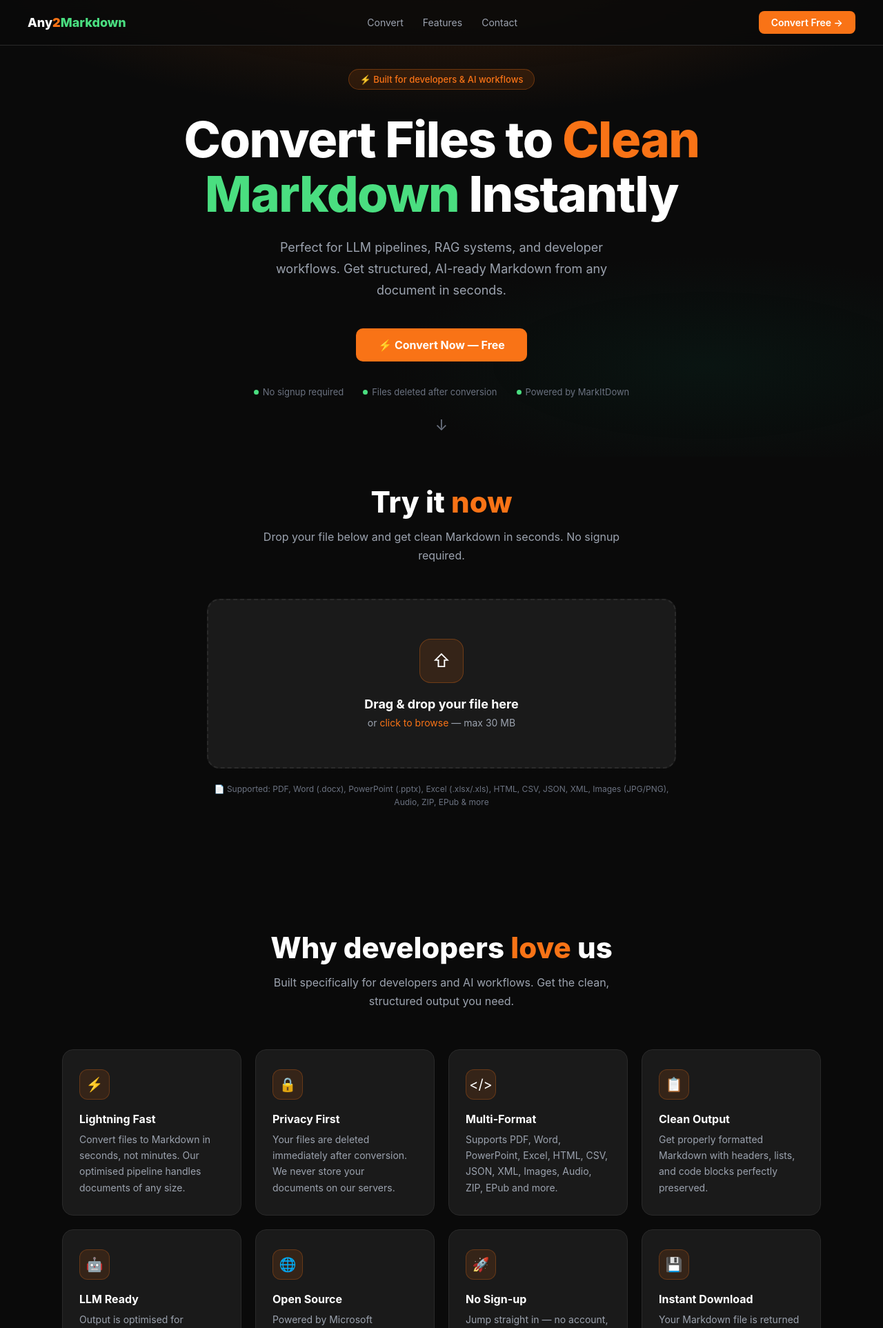
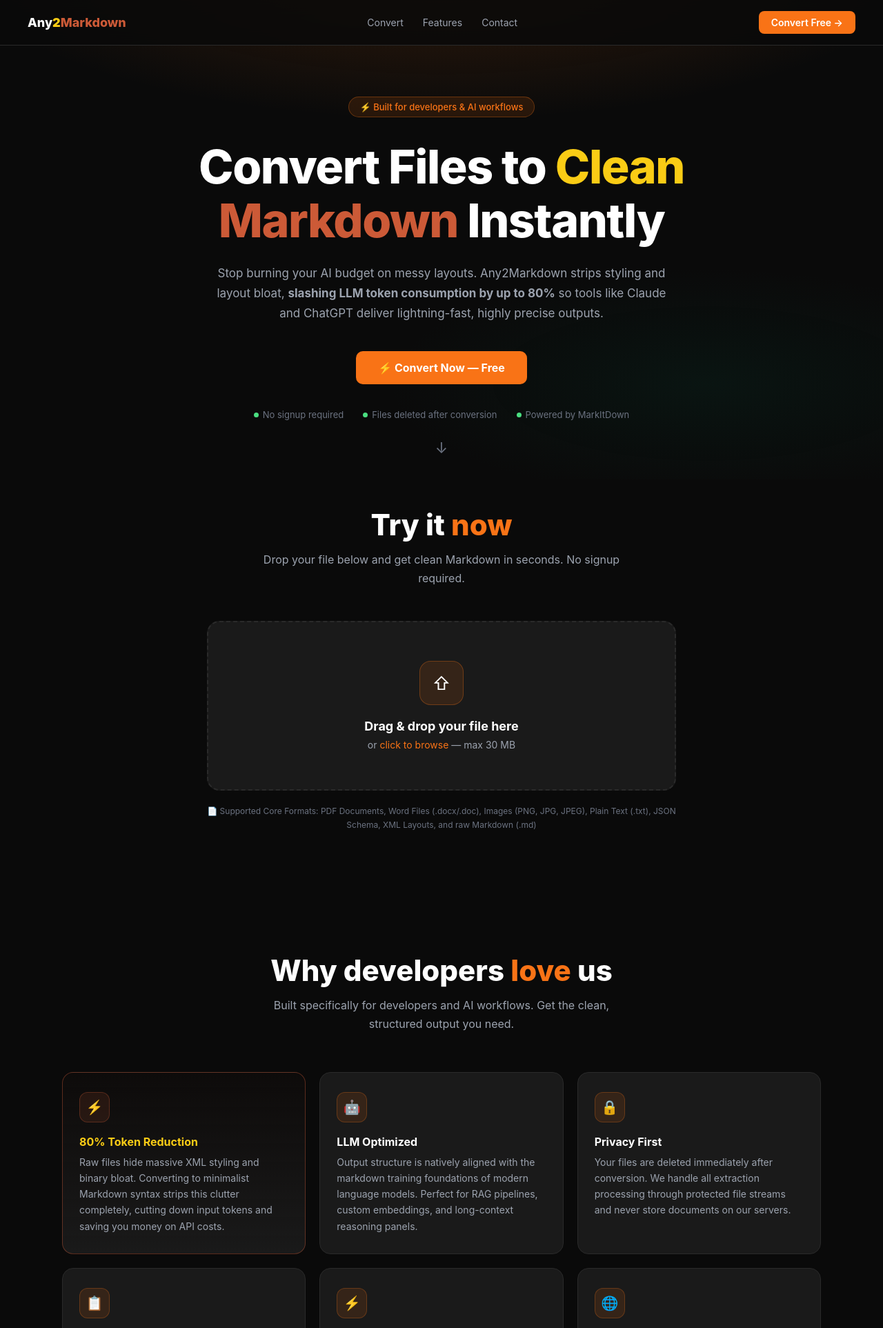
Before and after one commit to kaushikvm/any2markdown, a Flask app: page / in a window 1280 px wide. Shown: the top 1925 px of the page at 69% size. Run offline with Flask 3, Linux system fonts and the light colour scheme; some libraries are stand-ins or nearby versions.

Commit message:
Update index.html

```diff
--- a/templates/index.html
+++ b/templates/index.html
@@ -15,6 +15,8 @@
             --border: #2a2a2a;
             --orange: #f97316;
             --orange-light: #fb923c;
+            --claude-orange: #cc5a37;
+            --yellow: #facc15;
             --green: #4ade80;
             --red: #ef4444;
             --red-light: #f87171;
@@ -46,7 +48,8 @@
             backdrop-filter: blur(12px);
             border-bottom: 1px solid var(--border);
         }
-        .nav-logo { font-size: 18px; font-weight: 700; color: var(--text); }
+        .nav-logo-link { text-decoration: none; display: inline-block; }
+        .nav-logo { font-size: 18px; font-weight: 700; }
         .nav-links { display: flex; gap: 28px; }
         .nav-links a { color: var(--text-muted); text-decoration: none; font-size: 14px; transition: color .2s; }
         .nav-links a:hover { color: var(--text); }
@@ -63,7 +66,7 @@
             min-height: auto;
             display: flex; flex-direction: column; align-items: center;
             justify-content: center; text-align: center;
-            padding: 100px 24px 40px;
+            padding: 140px 24px 40px;
             background: radial-gradient(ellipse 80% 50% at 50% -10%, rgba(249,115,22,0.18) 0%, transparent 70%),
                         radial-gradient(ellipse 60% 40% at 80% 80%, rgba(6,78,59,0.15) 0%, transparent 60%),
                         var(--bg);
@@ -75,13 +78,13 @@
             padding: 6px 16px; border-radius: 100px; margin-bottom: 32px;
         }
         .hero h1 {
-            font-size: clamp(40px, 6vw, 72px); font-weight: 800;
-            line-height: 1.1; letter-spacing: -1.5px;
-            margin-bottom: 24px; max-width: 820px;
+            font-size: clamp(40px, 5.5vw, 68px); font-weight: 800;
+            line-height: 1.15; letter-spacing: -1.5px;
+            margin-bottom: 24px; max-width: 900px;
         }
-        .hero h1 .accent-orange { color: var(--orange); }
-        .hero h1 .accent-green { color: var(--green); }
-        .hero-sub { font-size: 18px; color: var(--text-muted); max-width: 560px; line-height: 1.7; margin-bottom: 40px; }
+        .hero h1 .accent-orange { color: var(--claude-orange); }
+        .hero h1 .accent-yellow { color: var(--yellow); }
+        .hero-sub { font-size: 17px; color: var(--text-muted); max-width: 680px; line-height: 1.7; margin-bottom: 40px; }
         .hero-cta {
             display: inline-flex; align-items: center; gap: 8px;
             background: var(--orange); color: #fff; font-size: 16px; font-weight: 700;
@@ -112,7 +115,7 @@
             margin-bottom: 10px; display: flex; align-items: center; gap: 8px;
         }
 
-        /* ---- DROP ZONE (empty state) ---- */
+        /* ---- DROP ZONE ---- */
         .upload-card {
             width: 100%; max-width: 680px;
             background: var(--card); border: 2px dashed var(--border);
@@ -189,7 +192,6 @@
             display: flex; gap: 12px;
         }
 
-        /* Convert button (in panel) */
         .btn-convert {
             flex: 1; background: var(--orange); color: #fff;
             border: none; padding: 13px 20px; border-radius: 10px;
@@ -199,7 +201,6 @@
         }
         .btn-convert:hover { background: var(--orange-light); transform: translateY(-2px); }
 
-        /* Cancel / change button */
         .btn-cancel {
             background: transparent; color: var(--text-muted);
             border: 1.5px solid var(--border); padding: 13px 20px;
@@ -212,19 +213,14 @@
             background: rgba(239,68,68,0.07);
         }
 
-        /* Change file button (small, below panel) */
-        .change-file-hint {
-            margin-top: 12px; font-size: 13px; color: var(--text-dim);
-        }
+        .change-file-hint { margin-top: 12px; font-size: 13px; color: var(--text-dim); }
         .change-file-hint button {
             background: none; border: none; color: var(--orange);
-            font-size: 13px; cursor: pointer; text-decoration: underline;
-            padding: 0;
+            font-size: 13px; cursor: pointer; text-decoration: underline; padding: 0;
         }
 
         .formats-info { margin-top: 20px; font-size: 12px; color: var(--text-dim); max-width: 680px; line-height: 1.6; }
 
-        /* Loading spinner */
         .spinner {
             display: none; width: 18px; height: 18px;
             border: 2.5px solid rgba(255,255,255,0.3); border-top-color: #fff;
@@ -237,7 +233,7 @@
         .features-section h2 { font-size: clamp(28px, 4vw, 42px); font-weight: 800; margin-bottom: 12px; }
         .features-section h2 .accent { color: var(--orange); }
         .features-sub { color: var(--text-muted); font-size: 16px; max-width: 520px; margin: 0 auto 56px; line-height: 1.7; }
-        .features-grid { display: grid; grid-template-columns: repeat(auto-fit, minmax(240px, 1fr)); gap: 20px; max-width: 1100px; margin: 0 auto; }
+        .features-grid { display: grid; grid-template-columns: repeat(auto-fit, minmax(280px, 1fr)); gap: 20px; max-width: 1100px; margin: 0 auto; }
         .feature-card {
             background: var(--card); border: 1px solid var(--border);
             border-radius: 16px; padding: 28px 24px; text-align: left;
@@ -249,6 +245,13 @@
             border: 1px solid rgba(249,115,22,0.25); border-radius: 12px;
             display: flex; align-items: center; justify-content: center;
             font-size: 20px; margin-bottom: 18px;
+        }
+        .feature-card.highlighted-card {
+            border: 1px solid rgba(204,90,55,0.4);
+            background: linear-gradient(180deg, rgba(204,90,55,0.02) 0%, var(--card) 100%);
+        }
+        .feature-card.highlighted-card .feature-icon {
+            background: rgba(204,90,55,0.12); border-color: rgba(204,90,55,0.3);
         }
         .feature-card h3 { font-size: 16px; font-weight: 700; margin-bottom: 8px; }
         .feature-card p { color: var(--text-muted); font-size: 14px; line-height: 1.65; }
@@ -279,7 +282,9 @@
 <body>
 
 <nav>
-    <div class="nav-logo"><span style="color:var(--text);font-weight:800;">Any</span><span style="color:var(--orange);font-weight:900;">2</span><span style="color:var(--green);font-weight:800;">Markdown</span></div>
+    <a href="/" class="nav-logo-link">
+        <div class="nav-logo"><span style="color:#ffffff;font-weight:800;">Any</span><span style="color:var(--yellow);font-weight:900;">2</span><span style="color:var(--claude-orange);font-weight:800;">Markdown</span></div>
+    </a>
     <div class="nav-links">
         <a href="#convert">Convert</a>
         <a href="#features">Features</a>
@@ -290,8 +295,8 @@
 
 <section class="hero">
     <div class="hero-badge">&#9889; Built for developers &amp; AI workflows</div>
-    <h1>Convert Files to <span class="accent-orange">Clean</span><br><span class="accent-green">Markdown</span> Instantly</h1>
-    <p class="hero-sub">Perfect for LLM pipelines, RAG systems, and developer workflows. Get structured, AI-ready Markdown from any document in seconds.</p>
+    <h1>Convert Files to <span class="accent-yellow">Clean</span><br><span class="accent-orange">Markdown</span> Instantly</h1>
+    <p class="hero-sub">Stop burning your AI budget on messy layouts. Any2Markdown strips styling and layout bloat, <strong>slashing LLM token consumption by up to 80%</strong> so tools like Claude and ChatGPT deliver lightning-fast, highly precise outputs.</p>
     <a href="#convert" class="hero-cta">&#9889; Convert Now &mdash; Free</a>
     <div class="hero-perks">
         <span><span class="dot-green"></span> No signup required</span>
@@ -321,7 +326,7 @@
             <div class="upload-icon">&#8679;</div>
             <h3>Drag &amp; drop your file here</h3>
             <p class="browse-hint">or <span>click to browse</span> &mdash; max 30 MB</p>
-            <input type="file" name="file" id="fileInput" accept="*/*">
+            <input type="file" name="file" id="fileInput" accept=".pdf,.doc,.docx,.png,.jpg,.jpeg,.txt,.json,.xml,.md">
         </div>
 
         <div id="file-selected-panel">
@@ -359,28 +364,58 @@
 
     </form>
 
-    <p class="formats-info">&#128196; Supported: PDF, Word (.docx), PowerPoint (.pptx), Excel (.xlsx/.xls), HTML, CSV, JSON, XML, Images (JPG/PNG), Audio, ZIP, EPub &amp; more</p>
+    <p class="formats-info">&#128196; Supported Core Formats: PDF Documents, Word Files (.docx/.doc), Images (PNG, JPG, JPEG), Plain Text (.txt), JSON Schema, XML Layouts, and raw Markdown (.md)</p>
 </section>
 
 <section class="features-section" id="features">
     <h2>Why developers <span class="accent">love</span> us</h2>
     <p class="features-sub">Built specifically for developers and AI workflows. Get the clean, structured output you need.</p>
     <div class="features-grid">
-        <div class="feature-card"><div class="feature-icon">&#9889;</div><h3>Lightning Fast</h3><p>Convert files to Markdown in seconds, not minutes. Our optimised pipeline handles documents of any size.</p></div>
-        <div class="feature-card"><div class="feature-icon">&#128274;</div><h3>Privacy First</h3><p>Your files are deleted immediately after conversion. We never store your documents on our servers.</p></div>
-        <div class="feature-card"><div class="feature-icon">&#60;/&#62;</div><h3>Multi-Format</h3><p>Supports PDF, Word, PowerPoint, Excel, HTML, CSV, JSON, XML, Images, Audio, ZIP, EPub and more.</p></div>
-        <div class="feature-card"><div class="feature-icon">&#128203;</div><h3>Clean Output</h3><p>Get properly formatted Markdown with headers, lists, and code blocks perfectly preserved.</p></div>
-        <div class="feature-card"><div class="feature-icon">&#129302;</div><h3>LLM Ready</h3><p>Output is optimised for language models. Perfect for RAG pipelines, embeddings, and AI workflows.</p></div>
-        <div class="feature-card"><div class="feature-icon">&#127760;</div><h3>Open Source</h3><p>Powered by Microsoft MarkItDown &amp; Flask. Transparent, trustworthy, and built for developers.</p></div>
-        <div class="feature-card"><div class="feature-icon">&#128640;</div><h3>No Sign-up</h3><p>Jump straight in — no account, no credit card, no friction. Just upload and convert instantly.</p></div>
-        <div class="feature-card"><div class="feature-icon">&#128190;</div><h3>Instant Download</h3><p>Your Markdown file is returned immediately as a download. Ready to drop into any pipeline or editor.</p></div>
+        <div class="feature-card highlighted-card">
+            <div class="feature-icon">⚡</div>
+            <h3 style="color:var(--yellow)">80% Token Reduction</h3>
+            <p>Raw files hide massive XML styling and binary bloat. Converting to minimalist Markdown syntax strips this clutter completely, cutting down input tokens and saving you money on API costs.</p>
+        </div>
+        <div class="feature-card">
+            <div class="feature-icon">&#129302;</div>
+            <h3>LLM Optimized</h3>
+            <p>Output structure is natively aligned with the markdown training foundations of modern language models. Perfect for RAG pipelines, custom embeddings, and long-context reasoning panels.</p>
+        </div>
+        <div class="feature-card">
+            <div class="feature-icon">&#128274;</div>
+            <h3>Privacy First</h3>
+            <p>Your files are deleted immediately after conversion. We handle all extraction processing through protected file streams and never store documents on our servers.</p>
+        </div>
+        <div class="feature-card">
+            <div class="feature-icon">&#128203;</div>
+            <h3>Clean Extraction</h3>
+            <p>Get properly formatted, crisp Markdown text layers with text nodes, headers, lists, and structural code blocks perfectly preserved for analysis.</p>
+        </div>
+        <div class="feature-card">
+            <div class="feature-icon">&#9889;</div>
+            <h3>Lightning Fast</h3><p>Convert files to Markdown in seconds, not minutes. Our optimised pipeline handles documents of any size.</p>
+        </div>
+        <div class="feature-card">
+            <div class="feature-icon">&#127760;</div>
+            <h3>Open Source</h3><p>Powered by Microsoft MarkItDown &amp; Flask. Transparent, trustworthy, and built for developers.</p>
+        </div>
+        <div class="feature-card">
+            <div class="feature-icon">&#128640;</div>
+            <h3>No Sign-up</h3><p>Jump straight in — no account, no credit card, no friction. Just upload and convert instantly.</p>
+        </div>
+        <div class="feature-card">
+            <div class="feature-icon">&#128190;</div>
+            <h3>Instant Download</h3><p>Your Markdown file is returned immediately as a download. Ready to drop into any pipeline or editor.</p>
+        </div>
     </div>
 </section>
 
 <footer id="footer">
     <div class="footer-grid">
         <div class="footer-brand">
-            <div class="nav-logo" style="font-size:20px;"><span style="color:var(--text);font-weight:800;">Any</span><span style="color:var(--orange);font-weight:900;">2</span><span style="color:var(--green);font-weight:800;">Markdown</span></div>
+            <a href="/" class="nav-logo-link">
+                <div class="nav-logo" style="font-size:20px;"><span style="color:#ffffff;font-weight:800;">Any</span><span style="color:var(--yellow);font-weight:900;">2</span><span style="color:var(--claude-orange);font-weight:800;">Markdown</span></div>
+            </a>
             <p>Convert any file to clean Markdown instantly. Built for developers and AI workflows.</p>
         </div>
         <div class="footer-col">
@@ -411,30 +446,17 @@
     const btnText       = document.getElementById('btnText');
     const cancelBtn     = document.getElementById('cancelBtn');
 
-    // File type icon + label map
     const fileTypeMap = {
         pdf:  { icon: '\uD83D\uDCC4', label: 'PDF Document' },
         doc:  { icon: '\uD83D\uDCDD', label: 'Word Document' },
         docx: { icon: '\uD83D\uDCDD', label: 'Word Document' },
-        ppt:  { icon: '\uD83D\uDCCA', label: 'PowerPoint' },
-        pptx: { icon: '\uD83D\uDCCA', label: 'PowerPoint' },
-        xls:  { icon: '\uD83D\uDCCA', label: 'Excel Spreadsheet' },
-        xlsx: { icon: '\uD83D\uDCCA', label: 'Excel Spreadsheet' },
-        csv:  { icon: '\uD83D\uDCCB', label: 'CSV File' },
+        txt:  { icon: '\uD83D\uDCC3', label: 'Text File' },
+        md:   { icon: '\uD83D\uDCC3', label: 'Markdown File' },
         json: { icon: '\uD83D\uDDC2', label: 'JSON File' },
         xml:  { icon: '\uD83D\uDDC2', label: 'XML File' },
-        html: { icon: '\uD83C\uDF10', label: 'HTML File' },
-        htm:  { icon: '\uD83C\uDF10', label: 'HTML File' },
-        txt:  { icon: '\uD83D\uDCC3', label: 'Text File' },
-        md:   { icon: '\uD83D\uDCC3', label: 'Markdown File' },
         jpg:  { icon: '\uD83D\uDDBC', label: 'JPEG Image' },
         jpeg: { icon: '\uD83D\uDDBC', label: 'JPEG Image' },
-        png:  { icon: '\uD83D\uDDBC', label: 'PNG Image' },
-        gif:  { icon: '\uD83D\uDDBC', label: 'GIF Image' },
-        zip:  { icon: '\uD83D\uDDC2', label: 'ZIP Archive' },
-        epub: { icon: '\uD83D\uDCDA', label: 'EPub Book' },
-        mp3:  { icon: '\uD83C\uDFB5', label: 'Audio File' },
-        wav:  { icon: '\uD83C\uDFB5', label: 'Audio File' },
+        png:  { icon: '\uD83D\uDDBC', label: 'PNG Image' }
     };
 
     function formatBytes(bytes) {
@@ -449,7 +471,6 @@
         const ext = file.name.split('.').pop().toLowerCase();
         const typeInfo = fileTypeMap[ext] || { icon: '\uD83D\uDCC4', label: ext.toUpperCase() + ' File' };
 
-        // Safeguard limit validation to stop large uploads before freezing workers
         const maxLimitBytes = 30 * 1024 * 1024;
         if (file.size > maxLimitBytes) {
             alert("This file exceeds our 30 MB maximum threshold. Please upload a smaller document to prevent conversion timeouts.");
@@ -486,15 +507,12 @@
         fileInput.click();
     }
 
-    // File input change
     fileInput.addEventListener('change', function () {
         if (this.files[0]) showFilePanel(this.files[0]);
     });
 
-    // Cancel button
     cancelBtn.addEventListener('click', resetToDropZone);
 
-    // Drag & drop
     dropZone.addEventListener('dragover', function (e) { e.preventDefault(); this.classList.add('drag-over'); });
     dropZone.addEventListener('dragleave', function () { this.classList.remove('drag-over'); });
     dropZone.addEventListener('drop', function (e) {
@@ -506,7 +524,6 @@
         }
     });
 
-    // Form submit protective gate
     uploadForm.addEventListener('submit', function (e) {
         if (!fileInput.files[0]) {
             e.preventDefault();
@@ -519,7 +536,6 @@
             return;
         }
 
-        // Lock click immediately to prevent double-submit multi-part race conditions
         const convertBtn = document.getElementById('convertBtn');
         convertBtn.disabled = true;
         convertBtn.style.opacity = '0.7';
@@ -530,7 +546,6 @@
         cancelBtn.disabled    = true;
     });
 
-    // Smooth scroll
     document.querySelectorAll('a[href^="#"]').forEach(a => {
         a.addEventListener('click', function (e) {
             const target = document.querySelector(this.getAttribute('href'));
```
